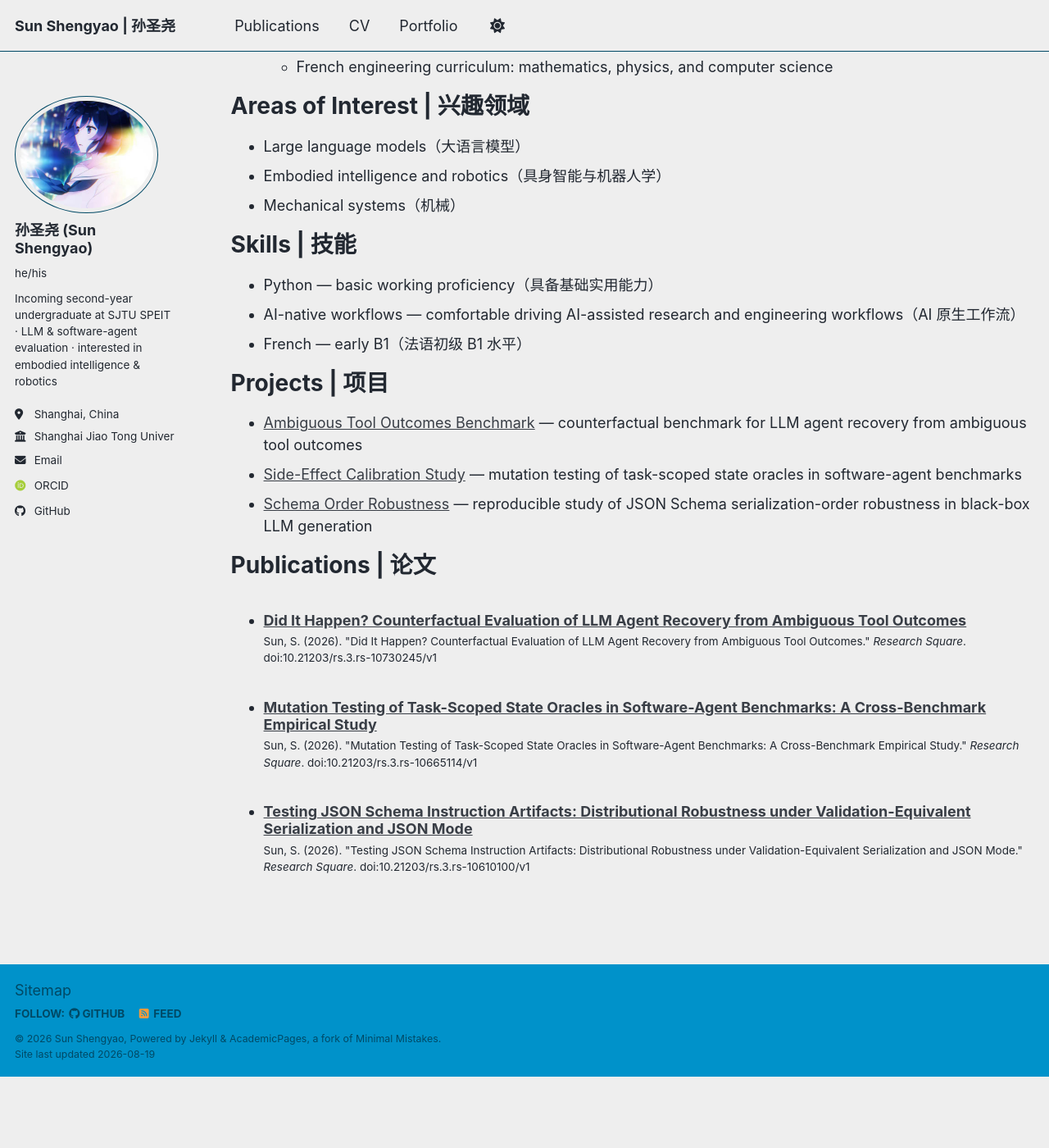
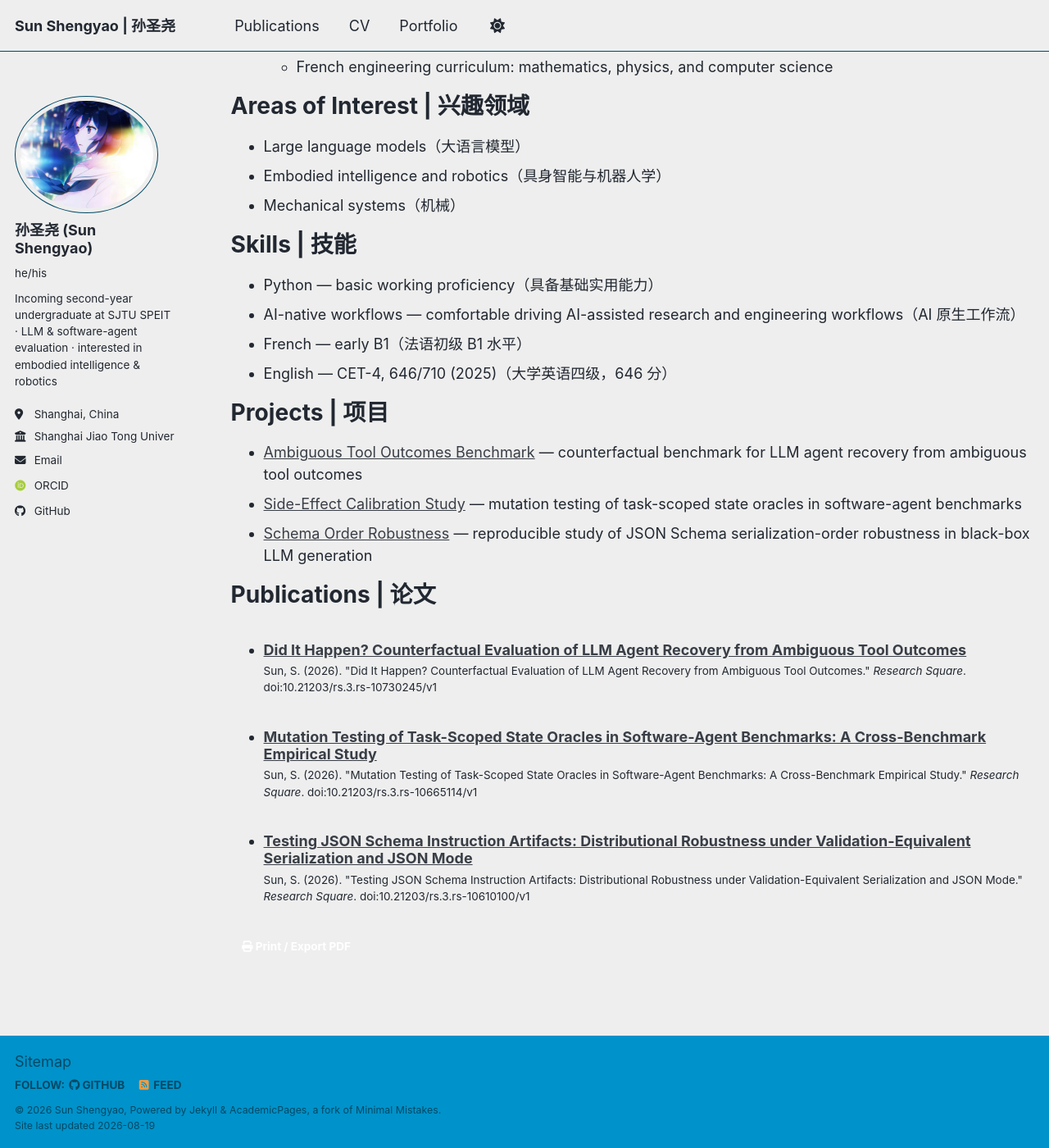
Before and after one commit to shushuyang231/shushuyang231.github.io, a Jekyll site: the page built from _pages/cv.md, in a window 1280 px wide and 1400 px high, scrolled down 197 px. Shown: the whole window at 82% size. Built offline with Jekyll 4.4.1, drawn with Linux system fonts in a browser that asks for light colours; some web fonts are replaced; a script bundle is joined from its source files by our own code; library files that are not in the unit come from our copies; before the commit the page ends 1510 px from its top, so only the background shows below that.

Commit message:
Add CET-4 score to CV skills and add print/export PDF button

```diff
--- a/_pages/cv.md
+++ b/_pages/cv.md
@@ -26,6 +26,7 @@ Skills | 技能
 * Python — basic working proficiency（具备基础实用能力）
 * AI-native workflows — comfortable driving AI-assisted research and engineering workflows（AI 原生工作流）
 * French — early B1（法语初级 B1 水平）
+* English — CET-4, 646/710 (2025)（大学英语四级，646 分）
 
 Projects | 项目
 ======
@@ -38,3 +39,24 @@ Publications | 论文
   <ul>{% for post in site.publications reversed %}
     {% include archive-single-cv.html %}
   {% endfor %}</ul>
+
+<div class="cv-print-btn" style="margin-top:2em;">
+  <button onclick="window.print()" class="btn btn--primary">
+    <i class="fa fa-print" aria-hidden="true"></i> Print / Export PDF
+  </button>
+</div>
+
+<style>
+@media print {
+  .masthead, .sidebar, .page__footer, .page__share,
+  .page__related, .nav__list, .ads, .cv-print-btn,
+  .greedy-nav, .sr-only { display: none !important; }
+  .page { margin: 0 !important; padding: 0 !important; }
+  #main { max-width: 100% !important; margin: 0 !important; padding: 0 !important; }
+  body { font-size: 12pt; line-height: 1.4; color: #000; background: #fff; }
+  a { color: #000; text-decoration: none; }
+  a[href]:after { content: ""; }
+  h2 { page-break-after: avoid; }
+  ul, ol { page-break-inside: avoid; }
+}
+</style>
```
